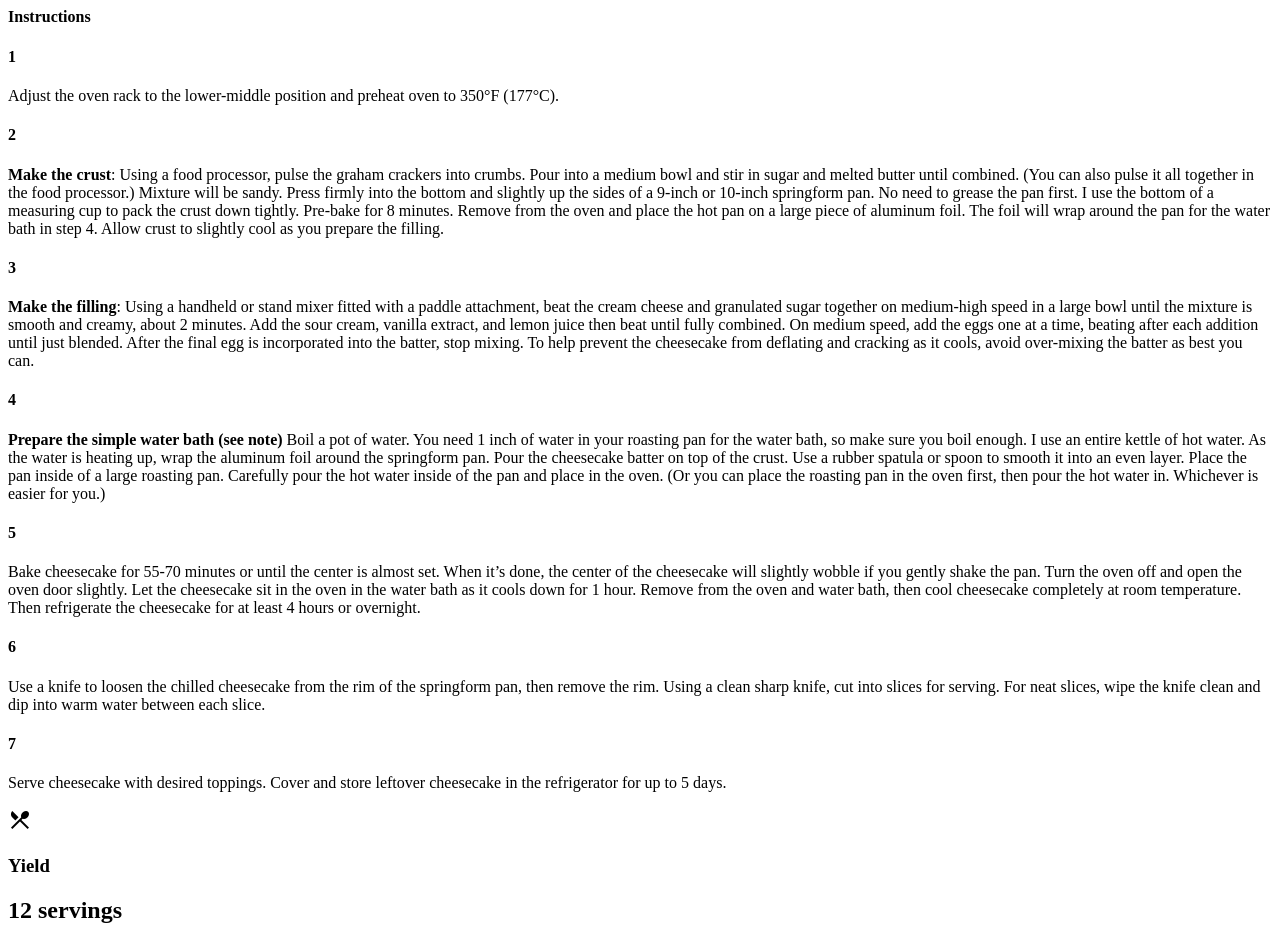
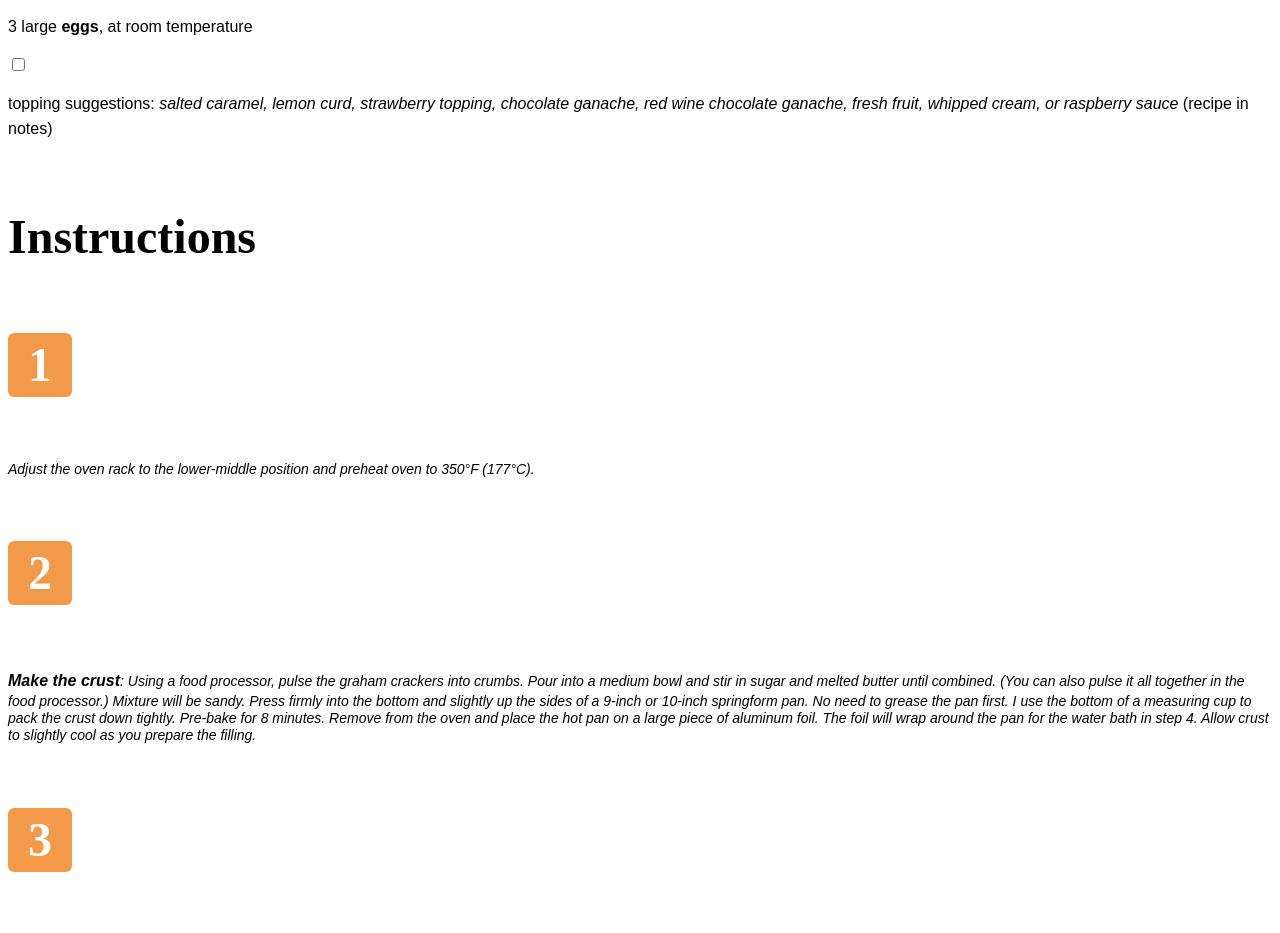
Before and after one commit to im-victor-mendez/CSS-Repice_Pages, a plain HTML site: page index.html in a window 1280 px wide. Shown: the part 1620-2553 px from the top of the page. Drawn offline with nearby package versions, Linux system fonts and the light colour scheme.

Commit message:
Added typography of desktop size.

```diff
--- a/src/style.css
+++ b/src/style.css
@@ -4,6 +4,138 @@
 
 /* Typography */
 @import url('https://fonts.googleapis.com/css2?family=Montserrat&family=Playfair+Display&display=swap');
+
+h1,
+#ingredients h1,
+#ingredients h2,
+#instructions h1,
+.instruction h1 {
+    font-family: 'Playfair Display', serif;
+    font-size: 48px;
+    font-weight: 700;
+    line-height: 64px;
+    letter-spacing: 0em;
+    text-align: left;
+}
+
+#ingredients h1 {
+    font-size: 24px;
+    line-height: 32px;
+}
+
+#ingredients h2 {
+    font-size: 18px;
+    font-style: italic;
+    font-weight: 400;
+    line-height: 24px;
+}
+
+a {
+    color: black;
+}
+
+.text p,
+#yields h1,
+#yields h2,
+#times h1,
+#times h2,
+#ingredients p,
+.instructions p,
+.instructions b,
+#instructions p {
+    font-family: 'Montserrat', sans-serif;
+    letter-spacing: 0em;
+    text-align: left;
+}
+
+.text p,
+#instructions p {
+    font-size: 14px;
+    font-style: italic;
+    font-weight: 500;
+    line-height: 17px;
+}
+
+#yields h1,
+#times h1 {
+    font-size: 10px;
+    font-weight: 700;
+    line-height: 12px;
+}
+
+#yields h2,
+#times h2 {
+    font-size: 14px;
+    font-weight: 500;
+    line-height: 17px;
+}
+
+#ingredients p,
+#ingredients b {
+    font-size: 16px;
+    font-weight: 400;
+    line-height: 25px;
+}
+
+#ingredients b {
+    font-weight: 700;
+}
+
+.instruction p {
+    font-size: 16px;
+    font-weight: 400;
+    line-height: 20px;
+}
+
+.instruction b {
+    font-size: 16px;
+    font-weight: 700;
+    line-height: 24px;
+}
+
+.src {
+    font-weight: 400;
+    line-height: 18px;
+}
+
+.author p,
+.author b {
+    font-family: Montserrat;
+    font-size: 14px;
+    line-height: 17px;
+    letter-spacing: 0em;
+    text-align: center;
+}
+
+.author p {
+    font-weight: 500;
+}
+
+.author b {
+    font-weight: 700;
+}
+
+#yields i,
+#yields h2 {
+    color: var(--orange);
+}
+
+.cube {
+    width: max-content;
+    height: max-content;
+    padding: 0px 20px 0px 20px;
+    border-radius: 6px;
+    color: white;
+    background: var(--orange);
+}
+
+.src a {
+    text-decoration: none;
+}
+
+.author {
+    text-align: center;
+}
 
 /* Size */
 body #img {
@@ -48,8 +180,8 @@ body #img {
     #times h1,
     #times h2,
     #ingredients p,
-    .instructions p,
-    .instructions b,
+    .instruction p,
+    .instruction b,
     #instructions p {
         font-family: 'Montserrat', sans-serif;
         letter-spacing: 0em;
@@ -89,13 +221,13 @@ body #img {
         font-weight: 700;
     }
 
-    .instructions p {
+    .instruction p {
         font-size: 16px;
         font-weight: 400;
         line-height: 20px;
     }
 
-    .instructions b {
+    .instruction b {
         font-size: 16px;
         font-weight: 700;
         line-height: 24px;
```
